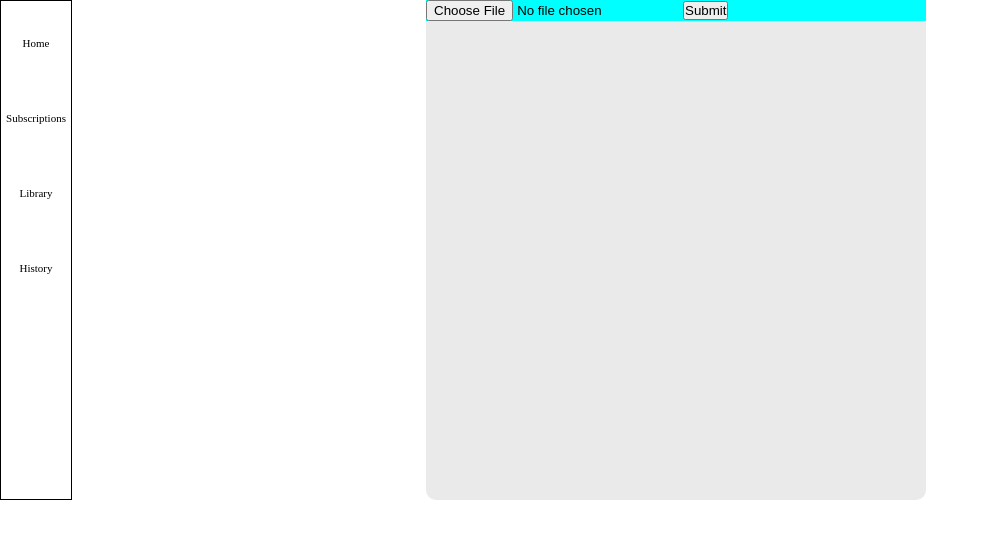
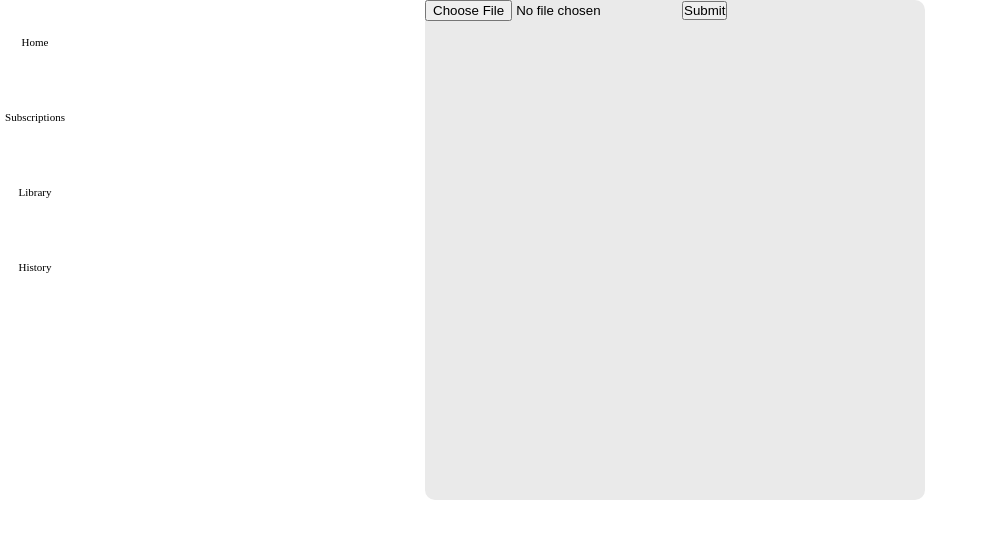
Before and after one commit to SuryaHalimm/ReTube, a Node server app: template views/pages/upload.ejs in a window 1280 px wide. Shown: the part 55-594 px from the top of the page, without its empty margins (0-989 px from the left). Run offline with Node 20, Linux system fonts and the light colour scheme; the template is opened without the code that fills it: most values are stand-ins (such as "Sample title", 1, 10 or a date in 2020); some libraries are stand-ins or nearby versions.

Commit message:
update css

```diff
--- a/public/css/signinHomepageStyle.css
+++ b/public/css/signinHomepageStyle.css
@@ -254,7 +254,6 @@ nav section {
 
 .list-menu {
   width: 70px;
-  border: 1px solid black;
 }
 
 .container {
@@ -267,7 +266,6 @@ nav section {
 
 .container form {
   margin: auto;
-  background-color: aqua;
 }
 
 .container-list-items {
--- a/server.js
+++ b/server.js
@@ -12,11 +12,11 @@ const app = express();
 
 mongoose.connect(
   'mongodb://kelvin:tugasyoutube@ac-0ulw6so-shard-00-00.mx0hj2d.mongodb.net:27017,ac-0ulw6so-shard-00-01.mx0hj2d.mongodb.net:27017,ac-0ulw6so-shard-00-02.mx0hj2d.mongodb.net:27017/kaep-mongo?ssl=true&replicaSet=atlas-5wwoye-shard-0&authSource=admin&retryWrites=true&w=majority'
-)
+);
 
 const db = mongoose.connection;
 db.on('error', (err) => {
-    console.log(err.message)
+  console.log(err.message);
 });
 db.once('open', () => {
   console.log('You are Connected to MongoDB server');
@@ -24,7 +24,7 @@ db.once('open', () => {
 
 app.use(express());
 app.use(cookieParser());
-app.use(express.urlencoded({extended: false}));
+app.use(express.urlencoded({ extended: false }));
 app.use(express.static('public'));
 app.use(cors());
 
```
Lines whose indentation alone changed are shown as unchanged.
